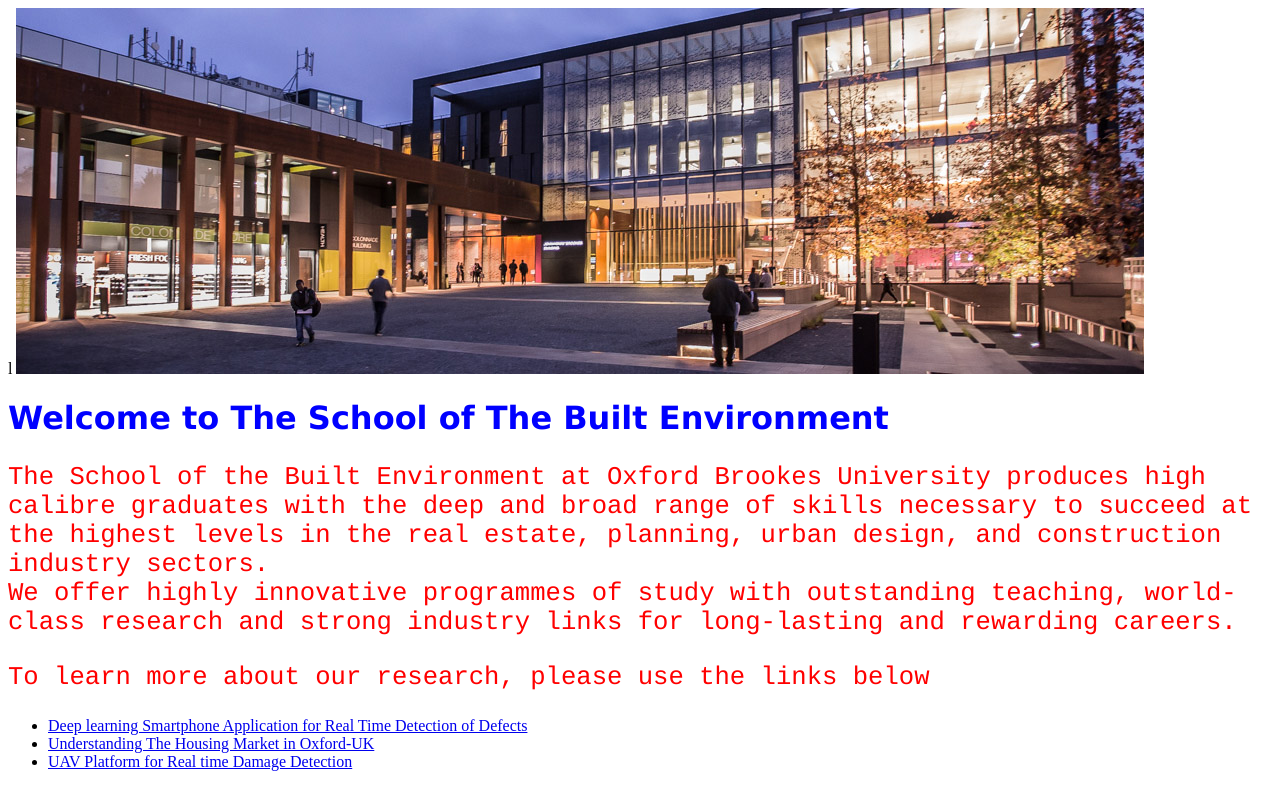
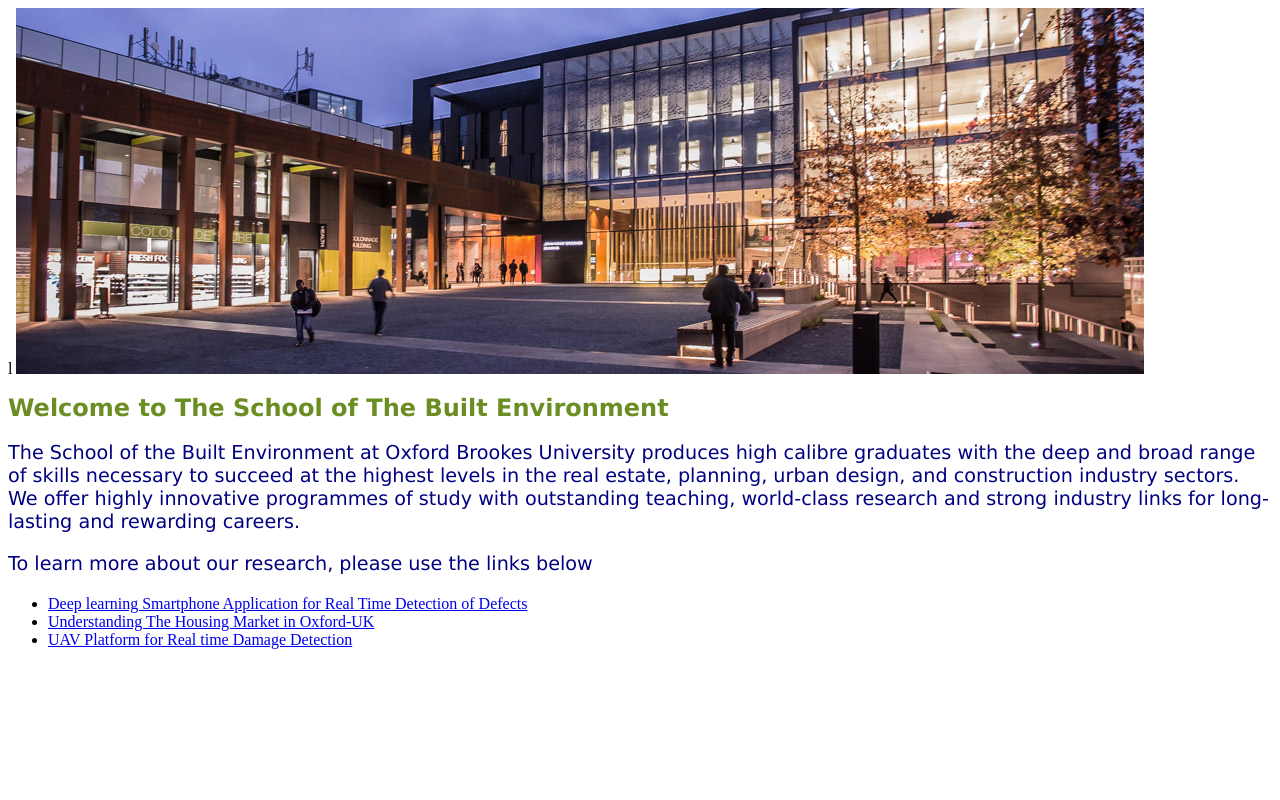
Before and after one commit to obu-sobe/main, a plain HTML site: page index.html in a window 1280 px wide. Drawn offline with Linux system fonts and the light colour scheme.

Commit message:
Update index.html

```diff
--- a/index.html
+++ b/index.html
@@ -4,14 +4,14 @@ l<!DOCTYPE html>
     <title>SoBE Github Repo</title>
     <style>
 h1 {
-  color: blue;
+  color: 	#6B8E23;
   font-family: verdana;
-  font-size: 200%;
+  font-size: 150%;
 }
 p {
-  color: red;
-  font-family: courier;
-  font-size: 160%;
+  color: #000080;
+  font-family: verdana;
+  font-size: 120%;
 }
 </style>
   </head>
```
